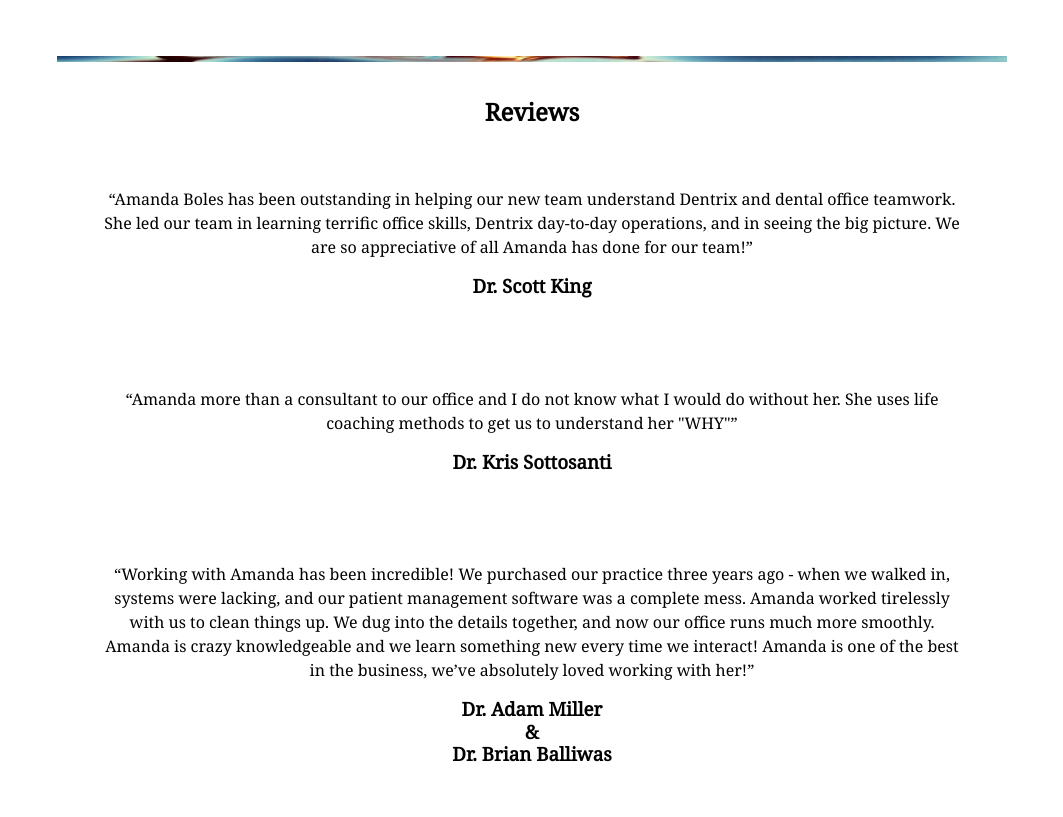
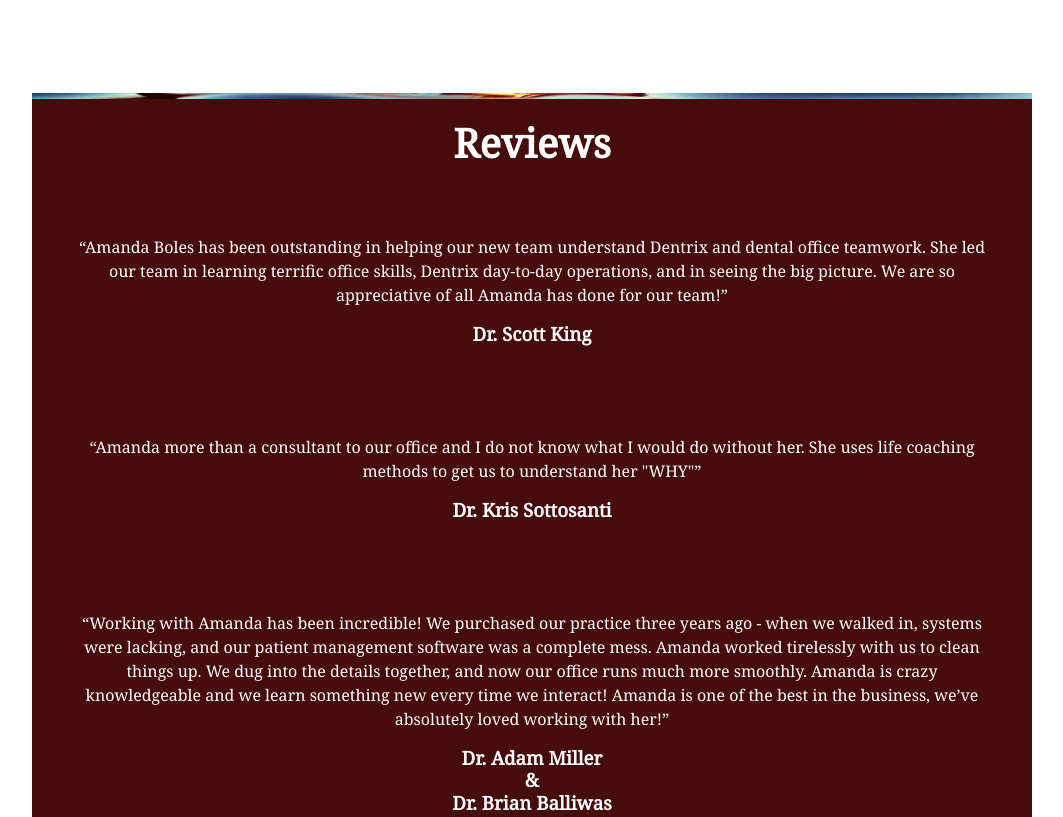
Before and after one commit to cboles80/journeydentalconsulting, a plain HTML site: page index.html in a window 1280 px wide. Shown: the part 2112-2929 px from the top of the page, without its empty margins (108-1171 px from the left). Drawn offline with Linux system fonts and the light colour scheme.

Commit message:
Styled the review section. Prepared the footer for the condensed code to be inserted.

```diff
--- a/style.css
+++ b/style.css
@@ -18,7 +18,7 @@
 
 .page-frame {
     width: 100%;
-    max-width: 950px;
+    max-width: 1000px;
     margin-inline: auto;
 }
 
@@ -136,7 +136,13 @@ div p {
 
 .sec-reviews {
     padding: 1.25em;
-    margin-bottom: 0;
+    margin: 0;
+    background-color: var(--bkg-maroon);
+    color: white;
+}
+
+.sec-reviews h2 {
+    font-size: 2.5em;
 }
 
 .sec-reviews article {
```
